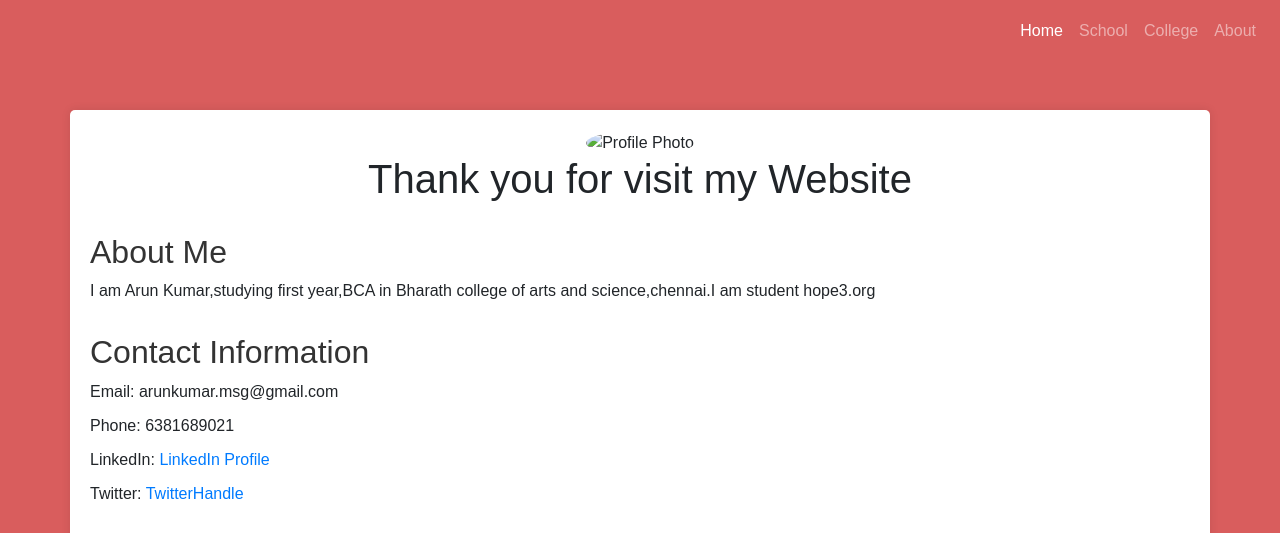
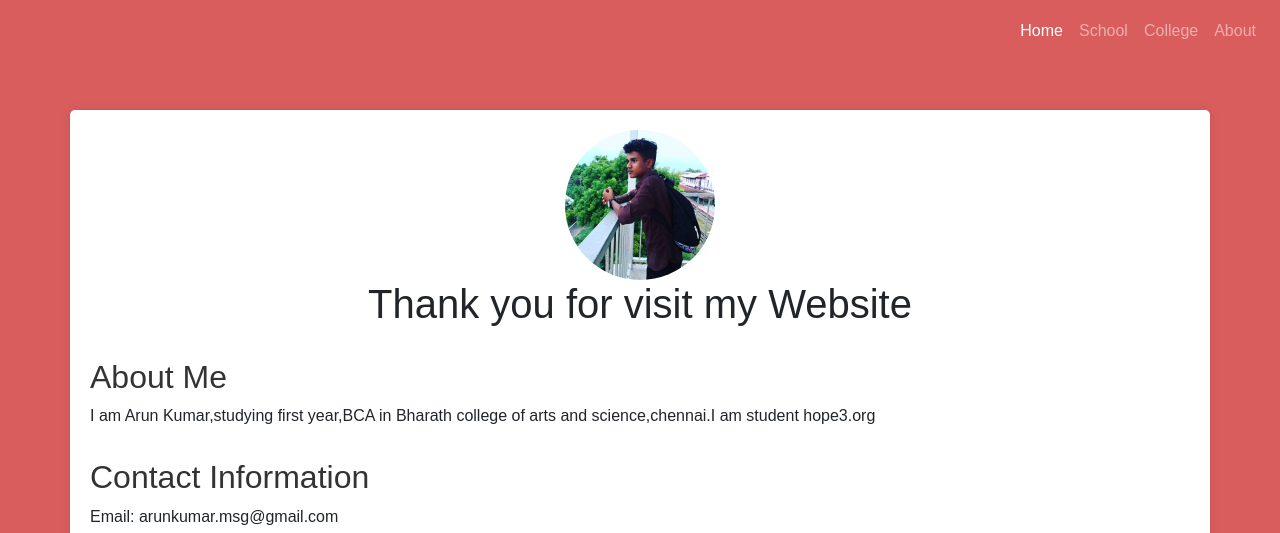
Before and after one commit to arunkavitha1982/bharath_clg, a plain HTML site: page about.html in a window 1280 px wide. Shown: the top 533 px of the page. Drawn offline with nearby package versions, Linux system fonts and the light colour scheme; the site is published under a folder, as on GitHub Pages, so addresses that start at the root find nothing.

Commit message:
image change

```diff
--- a/about.html
+++ b/about.html
@@ -46,7 +46,7 @@
 
     <div class="container mt-5">
         <div class="text-center">
-            <img src="/IMG_20230820_193728_0872.jpg" alt="Profile Photo" class="profile-photo">
+            <img src="IMG_20230820_193728_0872.jpg" alt="Profile Photo" class="profile-photo">
         </div>
         <h1 class="text-center">Thank you for visit my Website</h1>
 
```
